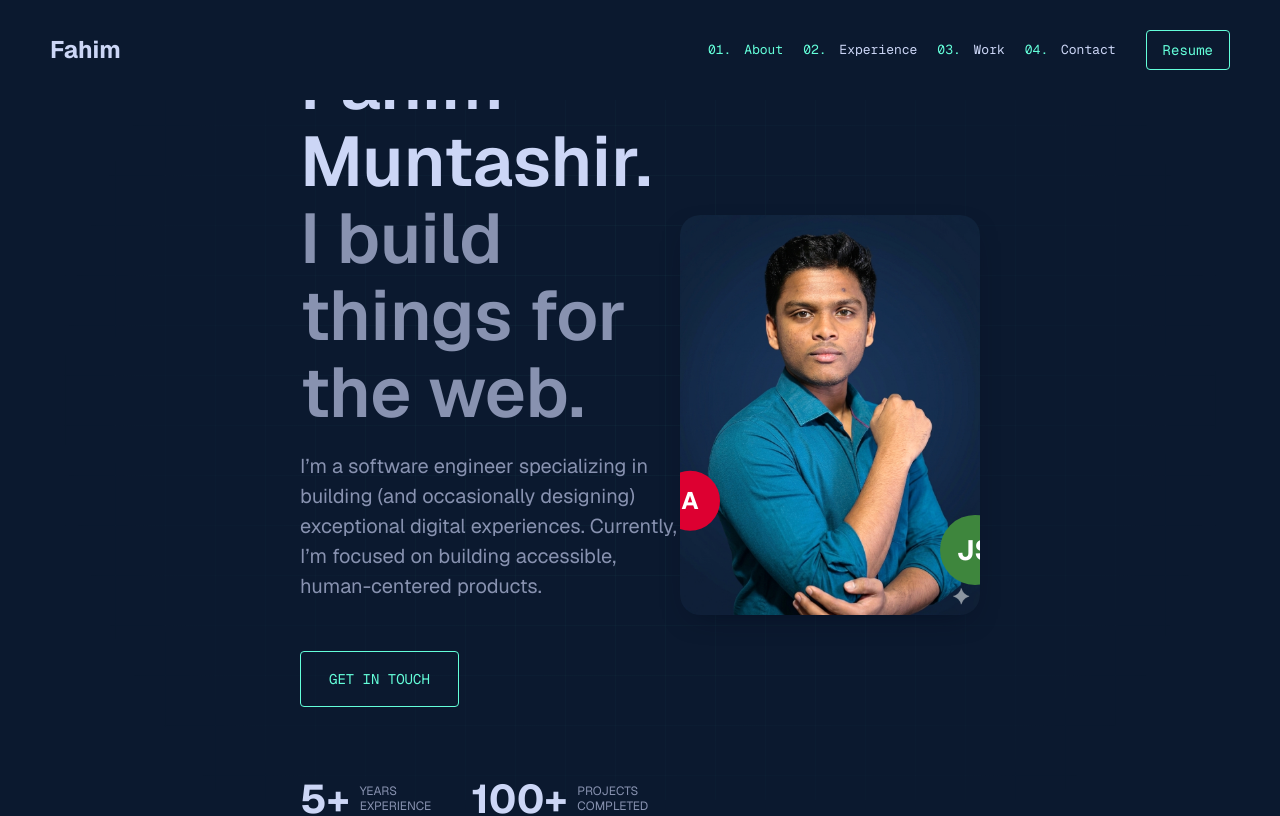
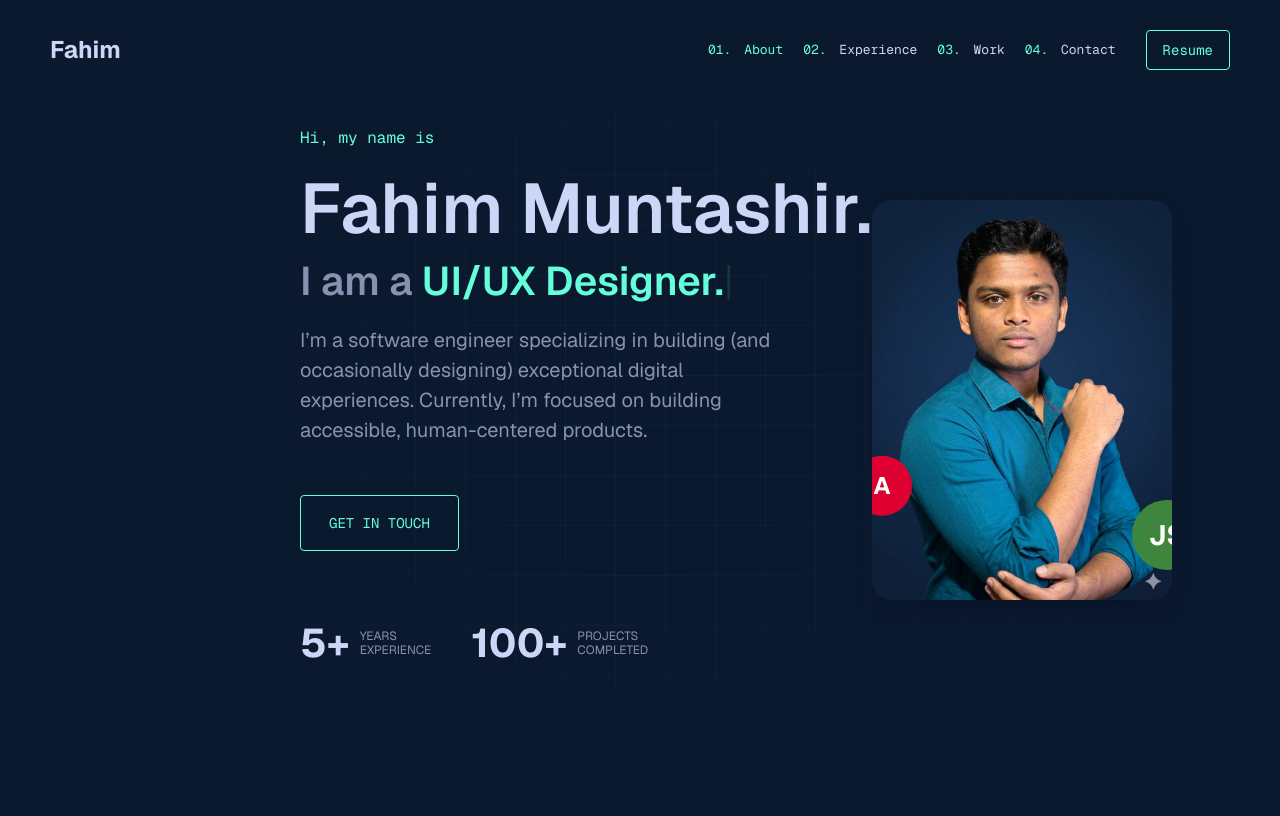
Before and after one commit to Fahim-Muntashir/My_Portfolio, a Next.js app: page / in a window 1280 px wide. Shown: the top 816 px of the page. Built offline with nearby package versions, Linux system fonts and the light colour scheme.

Commit message:
added the home page design

```diff
--- a/src/app/globals.css
+++ b/src/app/globals.css
@@ -291,7 +291,14 @@ html.lenis body {
   }
 }
 
+.hero-name {
+  white-space: nowrap;
+}
+
 @media (max-width: 480px) {
+  .hero-name {
+    white-space: normal;
+  }
   .main-container {
     padding: 0 25px;
   }
--- a/src/app/layout.tsx
+++ b/src/app/layout.tsx
@@ -14,7 +14,7 @@ const geistMono = Geist_Mono({
 });
 
 export const metadata: Metadata = {
-  title: "Create Next App",
+  title: "Fahim Muntashir",
   description: "Generated by create next app",
 };
 
--- a/src/components/Contact.tsx
+++ b/src/components/Contact.tsx
@@ -4,6 +4,30 @@ import React from 'react';
 import { Mail, Phone, MapPin } from 'lucide-react';
 
 const Contact = () => {
+  const [submitted, setSubmitted] = React.useState(false);
+
+  const handleSubmit = async (e: React.FormEvent<HTMLFormElement>) => {
+    e.preventDefault();
+    const form = e.currentTarget;
+    const data = new FormData(form);
+
+    try {
+      const response = await fetch('https://formspree.io/f/xvgzbgww', { // Replace with actual ID later or keep as is
+        method: 'POST',
+        body: data,
+        headers: {
+          'Accept': 'application/json'
+        }
+      });
+      if (response.ok) {
+        setSubmitted(true);
+        form.reset();
+      }
+    } catch (error) {
+      console.error(error);
+    }
+  };
+
   return (
     <section id="contact" className="section" style={styles.section}>
       <h2 className="section-title">
@@ -21,38 +45,46 @@ const Contact = () => {
             <div style={styles.infoCard}>
               <Mail style={styles.icon} />
               <div>
-                <p style={styles.infoTitle}>Email us</p>
-                <p style={styles.infoText}>daniel.simpley@example.com</p>
+                <p style={styles.infoTitle}>Email</p>
+                <a href="mailto:fahimmuntashir07@gmail.com" style={styles.infoText}>fahimmuntashir07@gmail.com</a>
               </div>
             </div>
 
             <div style={styles.infoCard}>
               <Phone style={styles.icon} />
               <div>
-                <p style={styles.infoTitle}>Call us</p>
-                <p style={styles.infoText}>+1 (877) 123-4567</p>
+                <p style={styles.infoTitle}>Call</p>
+                <p style={styles.infoText}>Available on request</p>
               </div>
             </div>
 
             <div style={styles.infoCard}>
               <MapPin style={styles.icon} />
               <div>
-                <p style={styles.infoTitle}>Our location</p>
-                <p style={styles.infoText}>Chowpaty Street, NY, USA</p>
+                <p style={styles.infoTitle}>Location</p>
+                <p style={styles.infoText}>Dhaka, Bangladesh</p>
               </div>
             </div>
           </div>
         </div>
 
         <div style={styles.contactForm}>
-          <form onSubmit={(e) => e.preventDefault()} style={styles.form}>
-            <input type="text" placeholder="Name" style={styles.input} />
-            <input type="email" placeholder="Email" style={styles.input} />
-            <textarea placeholder="Message" rows={5} style={{...styles.input, resize: 'vertical'}} />
-            <button type="submit" style={styles.submitBtn}>
-              Submit
-            </button>
-          </form>
+          {submitted ? (
+            <div style={{...styles.infoCard, border: '1px solid var(--highlight-color)', padding: '40px', textAlign: 'center'}}>
+              <p style={{color: 'var(--highlight-color)', fontSize: '18px', fontWeight: 600}}>Thanks for your message!</p>
+              <p style={styles.infoText}>I'll get back to you as soon as possible.</p>
+              <button onClick={() => setSubmitted(false)} style={{...styles.submitBtn, width: 'auto', padding: '10px 20px', marginTop: '20px'}}>Send another</button>
+            </div>
+          ) : (
+            <form onSubmit={handleSubmit} style={styles.form}>
+              <input type="text" name="name" placeholder="Name" style={styles.input} required />
+              <input type="email" name="email" placeholder="Email" style={styles.input} required />
+              <textarea name="message" placeholder="Message" rows={5} style={{...styles.input, resize: 'vertical'}} required />
+              <button type="submit" style={styles.submitBtn}>
+                Submit
+              </button>
+            </form>
+          )}
         </div>
       </div>
     </section>
--- a/src/components/Hero.tsx
+++ b/src/components/Hero.tsx
@@ -21,6 +21,35 @@ const Counter = ({ from, to, duration = 2, suffix = '' }: { from: number, to: nu
 };
 
 const Hero = () => {
+  const typingPhrases = ["Software Developer.", "UI/UX Designer.", "Content Creator."];
+  const [displayText, setDisplayText] = useState("");
+  const [phraseIndex, setPhraseIndex] = useState(0);
+  const [isDeleting, setIsDeleting] = useState(false);
+  const [typingSpeed, setTypingSpeed] = useState(150);
+
+  useEffect(() => {
+    const handleTyping = () => {
+      const currentPhrase = typingPhrases[phraseIndex];
+      if (isDeleting) {
+        setDisplayText(currentPhrase.substring(0, displayText.length - 1));
+        setTypingSpeed(50);
+      } else {
+        setDisplayText(currentPhrase.substring(0, displayText.length + 1));
+        setTypingSpeed(100);
+      }
+
+      if (!isDeleting && displayText === currentPhrase) {
+        setTimeout(() => setIsDeleting(true), 2000);
+      } else if (isDeleting && displayText === "") {
+        setIsDeleting(false);
+        setPhraseIndex((prev) => (prev + 1) % typingPhrases.length);
+      }
+    };
+
+    const timer = setTimeout(handleTyping, typingSpeed);
+    return () => clearTimeout(timer);
+  }, [displayText, isDeleting, phraseIndex, typingSpeed]);
+
   return (
     <section id="hero" style={styles.section} className="hero-section">
       <div style={styles.content}>
@@ -35,20 +64,33 @@ const Hero = () => {
         </motion.p>
         <motion.h1
           style={styles.h1}
+          className="hero-name"
           initial={{ opacity: 0, y: 20 }}
           animate={{ opacity: 1, y: 0 }}
           transition={{ duration: 0.5, delay: 0.1 }}
         >
           Fahim Muntashir.
         </motion.h1>
+
         <motion.h2
-          style={{ ...styles.h1, color: 'var(--text-secondary)' }}
+          style={{ ...styles.h2, color: 'var(--text-secondary)' }}
           initial={{ opacity: 0, y: 20 }}
           animate={{ opacity: 1, y: 0 }}
           transition={{ duration: 0.5, delay: 0.2 }}
         >
-          I build things for the web.
+          I am a{" "}
+          <span className="highlight" style={{ fontWeight: 600 }}>
+            {displayText}
+          </span>
+          <motion.span
+            animate={{ opacity: [1, 0, 1] }}
+            transition={{ repeat: Infinity, duration: 0.8 }}
+            style={{ fontWeight: 300, color: 'var(--highlight-color)' }}
+          >
+            |
+          </motion.span>
         </motion.h2>
+
         <motion.p
           style={styles.desc}
           initial={{ opacity: 0, y: 20 }}
@@ -57,6 +99,7 @@ const Hero = () => {
         >
           I’m a software engineer specializing in building (and occasionally designing) exceptional digital experiences. Currently, I’m focused on building accessible, human-centered products.
         </motion.p>
+
         <motion.div
           style={{ marginTop: '50px' }}
           initial={{ opacity: 0, y: 20 }}
@@ -150,6 +193,12 @@ const styles = {
     fontWeight: 600,
     lineHeight: 1.1,
   },
+  h2: {
+    margin: '10px 0 0 0',
+    fontSize: 'clamp(30px, 5vw, 40px)',
+    fontWeight: 600,
+    lineHeight: 1.2,
+  },
   desc: {
     marginTop: '20px',
     color: 'var(--text-secondary)',
```
